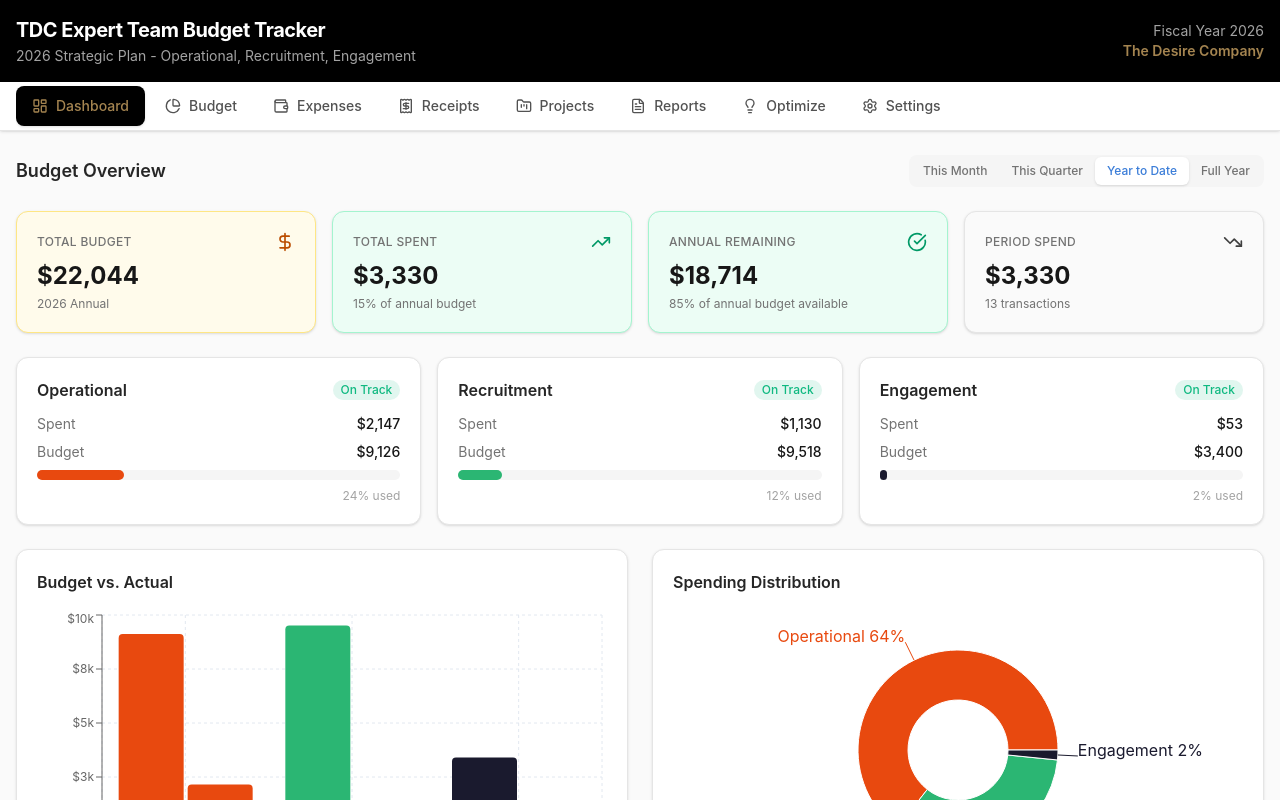
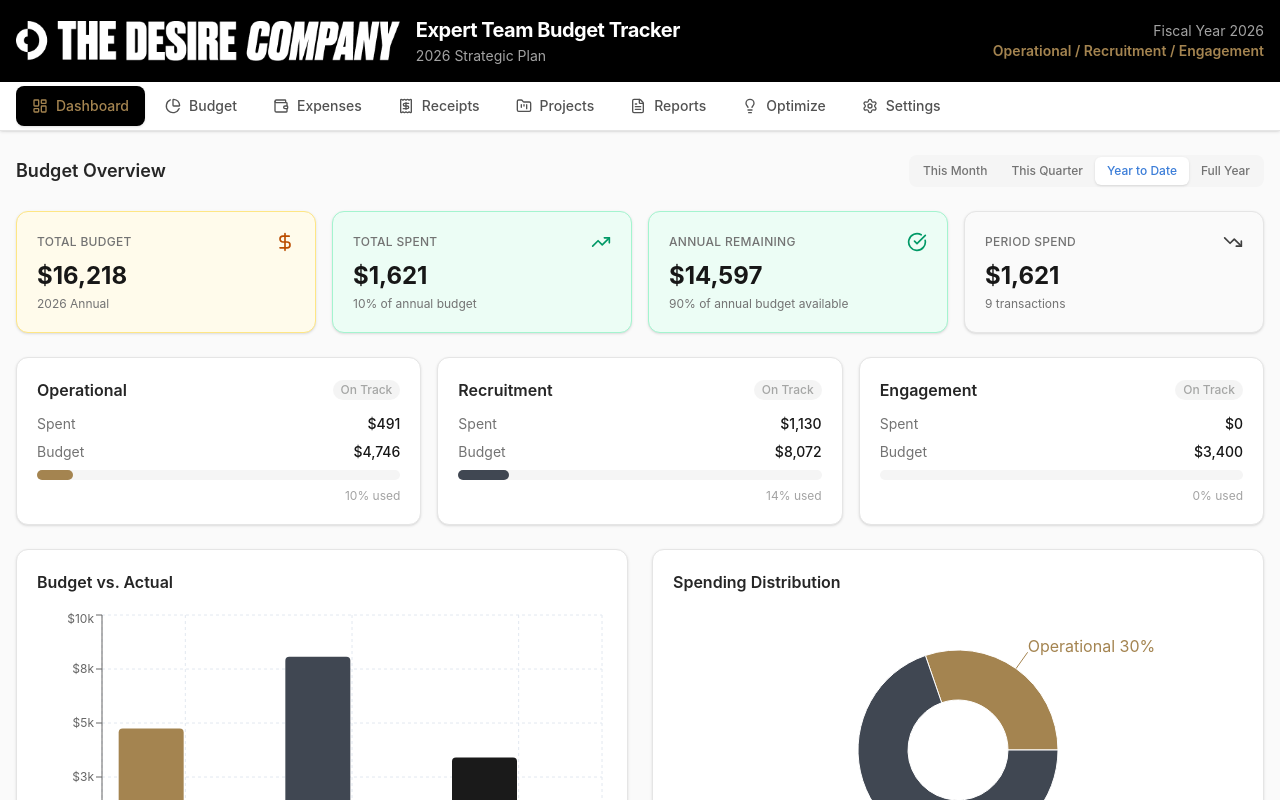
Before and after one commit to todd-web/tdc-budget-tracker, a React (Vite) app: page / in a window 1280 px wide. Shown: the top 800 px of the page. Built offline with nearby package versions, Linux system fonts and the light colour scheme.

Commit message:
v2.0: All corrections - real Workable invoice $5,453.98, vetting tools removed, fake expenses removed, TDC brand colors only, logo added, Claude added as potential platform

```diff
--- a/src/App.jsx
+++ b/src/App.jsx
@@ -30,13 +30,16 @@ function AppContent() {
       <header className="bg-tdc-black text-white shadow-lg">
         <div className="max-w-7xl mx-auto px-4 py-4">
           <div className="flex items-center justify-between">
-            <div>
-              <h1 className="text-xl font-bold tracking-tight">TDC Expert Team Budget Tracker</h1>
-              <p className="text-sm text-tdc-gray-400 mt-0.5">2026 Strategic Plan - Operational, Recruitment, Engagement</p>
+            <div className="flex items-center gap-4">
+              <img src={import.meta.env.BASE_URL + 'tdc-logo.png'} alt="The Desire Company" className="h-10" />
+              <div>
+                <h1 className="text-xl font-bold tracking-tight">Expert Team Budget Tracker</h1>
+                <p className="text-sm text-tdc-gray-400 mt-0.5">2026 Strategic Plan</p>
+              </div>
             </div>
             <div className="text-right text-sm">
               <div className="text-tdc-gray-400">Fiscal Year 2026</div>
-              <div className="text-tdc-gold font-semibold">The Desire Company</div>
+              <div className="text-tdc-gold font-semibold">Operational / Recruitment / Engagement</div>
             </div>
           </div>
         </div>
--- a/src/data/budgetStructure.js
+++ b/src/data/budgetStructure.js
@@ -1,6 +1,8 @@
 // TDC Expert Team 2026 Budget Structure
 // Source: 2026 Expert Team Strategic Plan v2 (12/8/2025)
-// Updated 2026-03-20 with real expense data from TDC email receipts
+// Updated 2026-03-20 with VERIFIED data from TDC email receipts and invoices
+// Vetting tools (background checks, PeopleLooker) removed per Todd - those are fulfillment/PM budget
+// SXSW removed - declined by executives for 2026
 
 export const BUDGET_YEAR = 2026;
 
@@ -8,25 +10,18 @@ export const CATEGORIES = [
   {
     id: 'operational',
     name: 'Operational',
-    color: '#E8490F',
-    description: 'Platform management, vetting, automation, and team enablement',
+    color: '#A48450',
+    description: 'Platform management, automation, and team enablement',
     subcategories: [
       {
         id: 'op-platforms',
         name: 'Operational Platforms',
         items: [
-          { id: 'streak-crm', name: 'Streak CRM', budget: 1656, period: 'annual', notes: '$69 x 2 users x 12 months (company-paid, no billing emails found in Expert Team inbox)', monthlyAmount: 138 },
-          { id: 'jace-ai', name: 'Jace.AI', budget: 200, period: 'annual', notes: 'Monthly receipts confirmed Jan-Mar 2026', monthlyAmount: 17 },
-          { id: 'chatgpt-pro', name: 'ChatGPT Pro', budget: 400, period: 'annual', notes: 'STOPPED after February 2026. Only Jan + Feb charged at $200/mo', monthlyAmount: 200, stoppedDate: '2026-02-28' },
-          { id: 'wispr-flow', name: 'Wispr Flow', budget: 240, period: 'annual', notes: 'New tool - Todd testing since Feb 2026. Receipts confirmed Feb/Mar. Forwarded to Kyle for approval.', monthlyAmount: 20, isNew: true },
-        ]
-      },
-      {
-        id: 'op-vetting',
-        name: 'Vetting Tools',
-        items: [
-          { id: 'background-check', name: 'Universal Background Check', budget: 4140, period: 'annual', notes: '$69/expert. 24 checks found in email YTD (Jan-Mar). Projected ~60/year at current pace = $4,140.', isVariable: true, unitCost: 69, unit: 'expert' },
-          { id: 'people-looker', name: 'PeopleLooker.com', budget: 240, period: 'annual', notes: 'Looking into annual discount. No receipt found in email yet.' },
+          { id: 'streak-crm', name: 'Streak CRM', budget: 1656, period: 'annual', notes: 'Plus plan, 2 seats. Billed under Nakeya. $69 x 2 users x 12 months.', monthlyAmount: 138 },
+          { id: 'jace-ai', name: 'Jace.AI', budget: 200, period: 'annual', notes: 'Monthly receipts confirmed Jan-Mar 2026' },
+          { id: 'chatgpt-pro', name: 'ChatGPT Pro (Ended)', budget: 400, period: 'annual', notes: 'STOPPED after February 2026. Only Jan + Feb charged at $200/mo.', monthlyAmount: 200, stoppedDate: '2026-02-28' },
+          { id: 'claude-ai', name: 'Claude (Potential)', budget: 0, period: 'annual', notes: 'Evaluating as AI platform. Budget TBD.', isTBD: true },
+          { id: 'wispr-flow', name: 'Wispr Flow', budget: 240, period: 'annual', notes: 'New tool since Feb 2026. Receipts confirmed.', monthlyAmount: 20, isNew: true },
         ]
       },
       {
@@ -43,7 +38,6 @@ export const CATEGORIES = [
         items: [
           { id: 'ld-certifications', name: 'L&D / Additional Certifications', budget: 1500, period: 'annual', notes: 'Professional development trainings' },
           { id: 'process-docs', name: 'Internal Process Documenting Tools', budget: 0, period: 'annual', notes: 'TBD - not yet allocated', isTBD: true },
-          { id: 'hp-laptop', name: 'HP Laptop (Equipment)', budget: 0, period: 'annual', notes: 'Jan 20 purchase via Amazon. Receipt sent to Kyle. One-time equipment cost.', isOneTime: true },
         ]
       },
     ]
@@ -51,14 +45,14 @@ export const CATEGORIES = [
   {
     id: 'recruitment',
     name: 'Recruitment',
-    color: '#2BB673',
+    color: '#404752',
     description: 'Platforms, conferences, paid ads, and rapid response sourcing',
     subcategories: [
       {
         id: 'rec-platforms',
         name: 'Recruitment Platforms',
         items: [
-          { id: 'workable', name: 'Workable', budget: 6900, period: 'annual', notes: 'Currently on monthly billing ($555 Jan, $575 Feb+). Annual transition invoice pending (due 3/24). Strategic plan had $3,588/yr annual rate.', monthlyAmount: 575 },
+          { id: 'workable', name: 'Workable', budget: 5454, period: 'annual', notes: 'Annual invoice WBL-202030603 = $5,453.98 due 3/24/2026. Jan $555 + Feb $575 monthly (Feb refund pending).', invoiceAmount: 5453.98 },
           { id: 'backstage', name: 'Backstage', budget: 0, period: 'annual', notes: 'Free creator-focused pipeline' },
           { id: 'new-platform-test', name: 'New Platform Testing (1-2 tools)', budget: 750, period: 'annual', notes: 'Budget for experimentation' },
         ]
@@ -67,17 +61,17 @@ export const CATEGORIES = [
         id: 'rec-conferences',
         name: 'Conferences',
         items: [
-          { id: 'conf-q1', name: 'Q1 Conferences', budget: 250, period: 'quarter', quarter: 1, notes: 'Auto Show, PHCC Expo, Inspired Home, C2E2 (range: $145-$355)', budgetLow: 145, budgetHigh: 355 },
-          { id: 'conf-q2', name: 'Q2 Conferences', budget: 600, period: 'quarter', quarter: 2, notes: 'Food as Medicine, NRA Show, Smart Home Expo, Automate (range: $535-$670)', budgetLow: 535, budgetHigh: 670 },
+          { id: 'conf-q1', name: 'Q1 Conferences', budget: 250, period: 'quarter', quarter: 1, notes: 'Auto Show, PHCC Expo, Inspired Home, C2E2 ($145-$355). No spend yet.', budgetLow: 145, budgetHigh: 355 },
+          { id: 'conf-q2', name: 'Q2 Conferences', budget: 600, period: 'quarter', quarter: 2, notes: 'Food as Medicine, NRA Show, Smart Home Expo, Automate ($535-$670)', budgetLow: 535, budgetHigh: 670 },
           { id: 'conf-q3', name: 'Q3 Conferences', budget: 0, period: 'quarter', quarter: 3, notes: 'None scheduled', isTBD: true },
-          { id: 'conf-q4', name: 'Q4 Conferences', budget: 18, period: 'quarter', quarter: 4, notes: 'Chicago Build (free), Women\'s Expo (range: $15-$20)', budgetLow: 15, budgetHigh: 20 },
+          { id: 'conf-q4', name: 'Q4 Conferences', budget: 18, period: 'quarter', quarter: 4, notes: 'Chicago Build (free), Women\'s Expo ($15-$20)', budgetLow: 15, budgetHigh: 20 },
         ]
       },
       {
         id: 'rec-paid-ads',
         name: 'Paid Ads - Lead Generation',
         items: [
-          { id: 'ads-q1-pilot', name: 'Q1 Pilot', budget: 1000, period: 'quarter', quarter: 1, notes: 'Test messaging + channels' },
+          { id: 'ads-q1-pilot', name: 'Q1 Pilot', budget: 1000, period: 'quarter', quarter: 1, notes: 'Test messaging + channels. No spend yet.' },
           { id: 'ads-q2-expand', name: 'Q2 Expansion', budget: 0, period: 'quarter', quarter: 2, notes: 'TBD - Scale based on Q1 performance', isTBD: true },
         ]
       },
@@ -85,8 +79,8 @@ export const CATEGORIES = [
         id: 'rec-rapid-response',
         name: 'Rapid Response Recruitment',
         items: [
-          { id: 'freelance-pool', name: 'Freelance Recruiter Pool', budget: 0, period: 'annual', notes: 'As-needed support for volume spikes or niche categories', isTBD: true },
-          { id: 'bounty-program', name: 'Critical Need Bounty Program (Pilot)', budget: 0, period: 'annual', notes: 'Premium incentive for time-sensitive hard-to-fill expert roles', isTBD: true },
+          { id: 'freelance-pool', name: 'Freelance Recruiter Pool', budget: 0, period: 'annual', notes: 'As-needed for volume spikes or niche categories', isTBD: true },
+          { id: 'bounty-program', name: 'Critical Need Bounty Program (Pilot)', budget: 0, period: 'annual', notes: 'Premium incentive for hard-to-fill roles', isTBD: true },
         ]
       },
     ]
@@ -94,15 +88,15 @@ export const CATEGORIES = [
   {
     id: 'engagement',
     name: 'Engagement',
-    color: '#1A1A2E',
+    color: '#1A1A1A',
     description: 'In-person events, digital engagement, AI tools, and community programming',
     subcategories: [
       {
         id: 'eng-q1',
         name: 'Q1 Engagement',
-        quarterBudget: 1850,
+        quarterBudget: 1950,
         items: [
-          { id: 'office-hours-q1', name: 'Office Hours (Q1)', budget: 200, period: 'quarter', quarter: 1, notes: 'Light refreshments. March 25 at 2112. Budget corrected from $100 to $200.' },
+          { id: 'office-hours-q1', name: 'Office Hours (Q1)', budget: 200, period: 'quarter', quarter: 1, notes: 'March 25 at 2112. Budget $200. No spend yet.' },
           { id: 'ai-tools-test', name: 'AI Tools Test (4-6 tools)', budget: 750, period: 'quarter', quarter: 1, notes: 'Paid trials + test access' },
           { id: 'survey-tools', name: 'Survey Tools', budget: 0, period: 'quarter', quarter: 1, notes: 'Existing platform' },
           { id: 'ld-pilot', name: 'Expert L&D Programming Pilot', budget: 1000, period: 'quarter', quarter: 1, notes: 'Professional growth content & programming' },
@@ -111,10 +105,10 @@ export const CATEGORIES = [
       {
         id: 'eng-q2',
         name: 'Q2 Engagement',
-        quarterBudget: 1350,
+        quarterBudget: 1450,
         items: [
           { id: 'community-sponsor', name: 'Community Sponsorship Opportunity', budget: 1000, period: 'quarter', quarter: 2, notes: 'Event sponsorship' },
-          { id: 'office-hours-q2', name: 'Office Hours (Q2)', budget: 200, period: 'quarter', quarter: 2, notes: 'Light refreshments. Budget corrected to $200.' },
+          { id: 'office-hours-q2', name: 'Office Hours (Q2)', budget: 200, period: 'quarter', quarter: 2, notes: 'Budget $200' },
           { id: 'ai-tool-integration', name: 'AI Tool Integration (1-2 tools)', budget: 250, period: 'quarter', quarter: 2, notes: 'Extended use + integration' },
         ]
       },
@@ -138,7 +132,7 @@ export const CATEGORIES = [
   }
 ];
 
-// Compute totalBudget dynamically from line items (single source of truth)
+// Compute totalBudget dynamically from line items
 for (const cat of CATEGORIES) {
   cat.totalBudget = cat.subcategories.reduce((catSum, sub) =>
     catSum + sub.items.reduce((subSum, item) => subSum + item.budget, 0), 0);
@@ -158,67 +152,39 @@ export const PAYMENT_METHODS = [
 ];
 
 export const EXPENSE_STATUSES = [
-  { id: 'pending', name: 'Pending', color: '#f59e0b' },
-  { id: 'approved', name: 'Approved', color: '#2BB673' },
-  { id: 'reimbursed', name: 'Reimbursed', color: '#E8490F' },
-  { id: 'denied', name: 'Denied', color: '#ef4444' },
+  { id: 'pending', name: 'Pending', color: '#A48450' },
+  { id: 'approved', name: 'Approved', color: '#404752' },
+  { id: 'reimbursed', name: 'Reimbursed', color: '#000000' },
+  { id: 'denied', name: 'Denied', color: '#A5A6A5' },
 ];
 
-// Generate a flat list of all budget items for easy lookup
 export function getAllBudgetItems() {
   const items = [];
   for (const cat of CATEGORIES) {
     for (const sub of cat.subcategories) {
       for (const item of sub.items) {
-        items.push({
-          ...item,
-          categoryId: cat.id,
-          categoryName: cat.name,
-          subcategoryId: sub.id,
-          subcategoryName: sub.name,
-          categoryColor: cat.color,
-        });
+        items.push({ ...item, categoryId: cat.id, categoryName: cat.name, subcategoryId: sub.id, subcategoryName: sub.name, categoryColor: cat.color });
       }
     }
   }
   return items;
 }
 
-// REAL expenses from TDC email receipts (2026 YTD as of March 20)
+// VERIFIED expenses ONLY from TDC email receipts/invoices
 export const SAMPLE_EXPENSES = [
-  // Workable - Monthly billing confirmed via email receipts
   { id: '1', date: '2026-01-03', categoryId: 'recruitment', subcategoryId: 'rec-platforms', itemId: 'workable', projectId: null, amount: 555, vendor: 'Workable', description: 'January - Standard Recruiting monthly', paymentMethod: 'auto-payment', status: 'approved', receiptId: null, tags: ['recurring', 'verified'] },
-  { id: '2', date: '2026-02-28', categoryId: 'recruitment', subcategoryId: 'rec-platforms', itemId: 'workable', projectId: null, amount: 575, vendor: 'Workable', description: 'February - Standard Recruiting monthly (refund pending, transition to annual)', paymentMethod: 'auto-payment', status: 'approved', receiptId: null, tags: ['recurring', 'verified', 'refund-pending'] },
-
-  // ChatGPT Pro - STOPPED after February per Todd
-  { id: '3', date: '2026-01-01', categoryId: 'operational', subcategoryId: 'op-platforms', itemId: 'chatgpt-pro', projectId: null, amount: 200, vendor: 'OpenAI', description: 'January ChatGPT Pro subscription', paymentMethod: 'auto-payment', status: 'approved', receiptId: null, tags: ['recurring'] },
-  { id: '4', date: '2026-02-01', categoryId: 'operational', subcategoryId: 'op-platforms', itemId: 'chatgpt-pro', projectId: null, amount: 200, vendor: 'OpenAI', description: 'February ChatGPT Pro subscription (FINAL - cancelled)', paymentMethod: 'auto-payment', status: 'approved', receiptId: null, tags: ['recurring', 'final'] },
-
-  // Jace AI - Monthly receipts confirmed via email
-  { id: '5', date: '2026-01-03', categoryId: 'operational', subcategoryId: 'op-platforms', itemId: 'jace-ai', projectId: null, amount: 17, vendor: 'Jace AI', description: 'January subscription (receipt #2692-2076)', paymentMethod: 'auto-payment', status: 'approved', receiptId: null, tags: ['recurring', 'verified'] },
-  { id: '6', date: '2026-02-04', categoryId: 'operational', subcategoryId: 'op-platforms', itemId: 'jace-ai', projectId: null, amount: 17, vendor: 'Jace AI', description: 'February subscription (receipt #2425-4998)', paymentMethod: 'auto-payment', status: 'approved', receiptId: null, tags: ['recurring', 'verified'] },
-  { id: '7', date: '2026-03-02', categoryId: 'operational', subcategoryId: 'op-platforms', itemId: 'jace-ai', projectId: null, amount: 17, vendor: 'Jace AI', description: 'March subscription (receipt #2788-6658)', paymentMethod: 'auto-payment', status: 'approved', receiptId: null, tags: ['recurring', 'verified'] },
-
-  // Wispr Flow - New tool Todd is testing, receipts in email
-  { id: '8', date: '2026-02-22', categoryId: 'operational', subcategoryId: 'op-platforms', itemId: 'wispr-flow', projectId: null, amount: 20, vendor: 'Wispr Flow', description: 'February subscription (receipt #2453-3488). Forwarded to Kyle.', paymentMethod: 'auto-payment', status: 'approved', receiptId: null, tags: ['recurring', 'verified', 'new-tool'] },
+  { id: '2', date: '2026-02-28', categoryId: 'recruitment', subcategoryId: 'rec-platforms', itemId: 'workable', projectId: null, amount: 575, vendor: 'Workable', description: 'February - Standard Recruiting monthly (refund pending)', paymentMethod: 'auto-payment', status: 'approved', receiptId: null, tags: ['recurring', 'verified', 'refund-pending'] },
+  { id: '3', date: '2026-01-01', categoryId: 'operational', subcategoryId: 'op-platforms', itemId: 'chatgpt-pro', projectId: null, amount: 200, vendor: 'OpenAI', description: 'January ChatGPT Pro', paymentMethod: 'auto-payment', status: 'approved', receiptId: null, tags: ['recurring'] },
+  { id: '4', date: '2026-02-01', categoryId: 'operational', subcategoryId: 'op-platforms', itemId: 'chatgpt-pro', projectId: null, amount: 200, vendor: 'OpenAI', description: 'February ChatGPT Pro (FINAL)', paymentMethod: 'auto-payment', status: 'approved', receiptId: null, tags: ['recurring', 'final'] },
+  { id: '5', date: '2026-01-03', categoryId: 'operational', subcategoryId: 'op-platforms', itemId: 'jace-ai', projectId: null, amount: 17, vendor: 'Jace AI', description: 'January (receipt #2692-2076)', paymentMethod: 'auto-payment', status: 'approved', receiptId: null, tags: ['recurring', 'verified'] },
+  { id: '6', date: '2026-02-04', categoryId: 'operational', subcategoryId: 'op-platforms', itemId: 'jace-ai', projectId: null, amount: 17, vendor: 'Jace AI', description: 'February (receipt #2425-4998)', paymentMethod: 'auto-payment', status: 'approved', receiptId: null, tags: ['recurring', 'verified'] },
+  { id: '7', date: '2026-03-02', categoryId: 'operational', subcategoryId: 'op-platforms', itemId: 'jace-ai', projectId: null, amount: 17, vendor: 'Jace AI', description: 'March (receipt #2788-6658)', paymentMethod: 'auto-payment', status: 'approved', receiptId: null, tags: ['recurring', 'verified'] },
+  { id: '8', date: '2026-02-22', categoryId: 'operational', subcategoryId: 'op-platforms', itemId: 'wispr-flow', projectId: null, amount: 20, vendor: 'Wispr Flow', description: 'February (receipt #2453-3488)', paymentMethod: 'auto-payment', status: 'approved', receiptId: null, tags: ['recurring', 'verified'] },
   { id: '9', date: '2026-03-21', categoryId: 'operational', subcategoryId: 'op-platforms', itemId: 'wispr-flow', projectId: null, amount: 20, vendor: 'Wispr Flow', description: 'March auto-renewal', paymentMethod: 'auto-payment', status: 'pending', receiptId: null, tags: ['recurring'] },
-
-  // Office Hours event - actual spend confirmed
-  { id: '10', date: '2026-03-15', categoryId: 'engagement', subcategoryId: 'eng-q1', itemId: 'office-hours-q1', projectId: 'proj-office-hours-q1', amount: 53, vendor: 'Various', description: 'Snacks for Expert Office Hours event (March 25)', paymentMethod: 'credit-card', status: 'approved', receiptId: null, tags: ['event', 'verified'] },
-
-  // Background checks - 24 emails from Universal Background found in 2026 YTD
-  { id: '11', date: '2026-01-31', categoryId: 'operational', subcategoryId: 'op-vetting', itemId: 'background-check', projectId: null, amount: 552, vendor: 'Universal Background Screening', description: 'January background checks (8 checks x $69)', paymentMethod: 'invoice', status: 'approved', receiptId: null, tags: ['per-expert', 'verified', 'aggregated'] },
-  { id: '12', date: '2026-02-28', categoryId: 'operational', subcategoryId: 'op-vetting', itemId: 'background-check', projectId: null, amount: 552, vendor: 'Universal Background Screening', description: 'February background checks (8 checks x $69)', paymentMethod: 'invoice', status: 'approved', receiptId: null, tags: ['per-expert', 'verified', 'aggregated'] },
-  { id: '13', date: '2026-03-20', categoryId: 'operational', subcategoryId: 'op-vetting', itemId: 'background-check', projectId: null, amount: 552, vendor: 'Universal Background Screening', description: 'March background checks (8 checks x $69, through 3/20)', paymentMethod: 'invoice', status: 'approved', receiptId: null, tags: ['per-expert', 'verified', 'aggregated'] },
-
-  // Streak CRM - billed under Nakeya's account (Plus, 2 seats)
-  // PeopleLooker - billed under Nakeya's account
-  // Meta Ads - no receipts found in Todd's email yet
-  // Conference registrations - no receipts found yet
 ];
 
 export const SAMPLE_PROJECTS = [
   { id: 'proj-office-hours-q1', name: 'Expert Office Hours Q1', categoryId: 'engagement', budget: 200, description: 'Q1 2026 Office Hours at 2112 + Happy Hour. March 25.', startDate: '2026-03-25', endDate: '2026-03-25', status: 'active' },
   { id: 'proj-bentonville', name: 'Bentonville Recruitment Blitz', categoryId: 'recruitment', budget: 0, description: 'Executive-mandated NW Arkansas expert recruiting sprint. Budget TBD.', startDate: '2026-03-16', endDate: null, status: 'active' },
-  { id: 'proj-q1-ads', name: 'Q1 Paid Ads Pilot', categoryId: 'recruitment', budget: 1000, description: 'Test messaging and channels for expert recruitment ads', startDate: '2026-01-15', endDate: '2026-03-31', status: 'active' },
+  { id: 'proj-q1-ads', name: 'Q1 Paid Ads Pilot', categoryId: 'recruitment', budget: 1000, description: 'Test messaging and channels. No spend yet.', startDate: '2026-01-15', endDate: '2026-03-31', status: 'active' },
 ];
--- a/src/utils/helpers.js
+++ b/src/utils/helpers.js
@@ -20,10 +20,10 @@ export function getPercentage(spent, budget) {
 }
 
 export function getStatusColor(percentage) {
-  if (percentage >= 100) return '#ef4444'; // red
-  if (percentage >= 90) return '#f97316'; // orange
-  if (percentage >= 75) return '#f59e0b'; // yellow
-  return '#10b981'; // green
+  if (percentage >= 100) return '#000000'; // TDC Black - over budget
+  if (percentage >= 90) return '#404752'; // TDC Dark Gray - critical
+  if (percentage >= 75) return '#A48450'; // TDC Gold - warning
+  return '#A5A6A5'; // TDC Medium Gray - on track
 }
 
 export function getStatusLabel(percentage) {
```
Also changed, not shown: public/tdc-logo.png (added), 3 other files (tests, documents, lock files or other folders).
